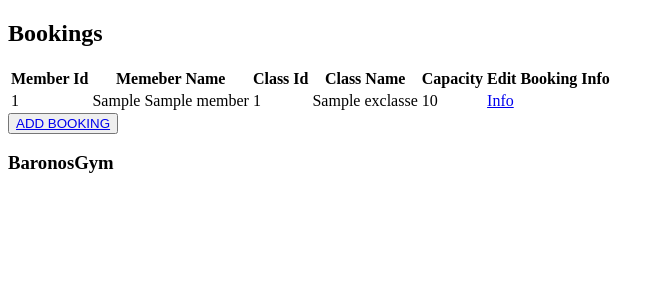
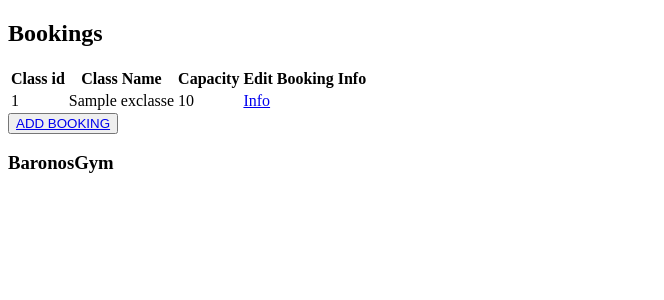
Before and after one commit to BrockBaron/Baronos-Gym, a Flask app: page /bookings in a window 1280 px wide. Shown: the part 152-452 px from the top of the page, without its empty margins (0-664 px from the left). Run offline with Flask 2, Linux system fonts and the light colour scheme; a database or web service that is not in the repository returns one stand-in record (values such as "Sample title"); some libraries are stand-ins or nearby versions.

Commit message:
late night issues

```diff
--- a/gym_app/repositories/booking_repository.py
+++ b/gym_app/repositories/booking_repository.py
@@ -1,5 +1,6 @@
 from db.run_sql import run_sql
 from models.booking import Booking
+from models.member import Member
 
 import repositories.exclass_repository as exclass_repository
 import repositories.member_repository as member_repository
@@ -27,7 +28,6 @@ def select_all():
         bookings.append(booking)
     return bookings
 
-
 # delete all bookings
 def delete_all():
     sql = "DELETE FROM bookings"
@@ -40,4 +40,17 @@ def delete(id):
     run_sql(sql, values)
 
 
-# ??show all members booked on specific class?? take/replace code from member repo
+
+
+# get member by booking
+def get_by_exclass(exclass):
+    sql = "SELECT members.* FROM members INNER JOIN bookings ON members.id = bookings.member_id WHERE bookings.exclass_id = %s"
+    values = [exclass.id]
+    results = run_sql(sql, values)
+
+    members = []
+    for row in results:
+        member = Member(row['first_name'], row['second_name'], row['age'], row['sex'], row['id'])
+        members.append(member)
+
+    return members
--- a/gym_app/repositories/exclass_repository.py
+++ b/gym_app/repositories/exclass_repository.py
@@ -50,16 +50,3 @@ def update(exclass):
     sql = "UPDATE exclasses SET (name, activity_type, duration, capacity) = (%s, %s, %s, %s) WHERE id = %s"
     values = [exclass.name, exclass.activity_type, exclass.duration, exclass.capacity, exclass.id]
     run_sql(sql, values)
-
-# get member by booking
-def get_by_exclass(exclass):
-    sql = "SELECT members.* FROM members INNER JOIN bookings ON members.id = bookings.member_id WHERE bookings.exclass_id = %s"
-    values = [exclass.id]
-    results = run_sql(sql, values)
-
-    members = []
-    for row in results:
-        member = Member(row['first_name'], row['second_name'], row['age'], row['sex'], row['id'])
-        members.append(member)
-
-    return members
--- a/gym_app/repositories/member_repository.py
+++ b/gym_app/repositories/member_repository.py
@@ -41,7 +41,7 @@ def select(id):
 def update(member):
     sql = "UPDATE member SET (first_name, second_name, age, sex) = (%s, %s, %s, %s,) WHERE id = %s"
     values = [member.first_name, member.second_name, member.age, member.sex, member.id]
-
+    run_sql(sql, values)
 
 # delete all members
 def delete_all():
--- a/gym_app/templates/bookings/index.html
+++ b/gym_app/templates/bookings/index.html
@@ -6,17 +6,13 @@
 <div>
     <table>
         <tr>
-            <th>Member Id</th>
-            <th>Memeber Name</th>
-            <th>Class Id</th>
+            <th>Class id</th>
             <th>Class Name</th>
             <th>Capacity</th>
             <th>Edit Booking Info</th>
         </tr>
         {% for booking in bookings %}
         <tr>
-            <td>{{ booking.member.id}}</td>
-            <td>{{ booking.member.full_name()}}</td>
             <td>{{ booking.exclass.id}}</td>
             <td>{{ booking.exclass.name}}</td>
             <td>{{ booking.exclass.capacity}}</td>
--- a/gym_app/templates/classes/index.html
+++ b/gym_app/templates/classes/index.html
@@ -25,7 +25,7 @@
 </div>
 
 <div>
-  <button> <a href="/classes/new">ADD MEMBER</a></button>
+  <button> <a href="/classes/new">ADD CLASS</a></button>
 </div>
 
 {% endblock %}
--- a/gym_app/templates/index.html
+++ b/gym_app/templates/index.html
@@ -18,7 +18,7 @@
         <td>{{ exclass.activity_type}}</a></td>
         <td>{{ exclass.duration}}</a></td>
         <td>{{ exclass.capacity }}</a></td>
-        <td><a href="/classes/{{ exclass.id }}" </a> Book Now</td>
+        <td><a href="/bookings/new" </a> Book Now</td>
         <!-- need to route book now to the apporpriate link -->
     </tr>
     {% endfor%}
```
Also changed, not shown: gym_app/templates/bookings/new.html (+4 -4 lines).
